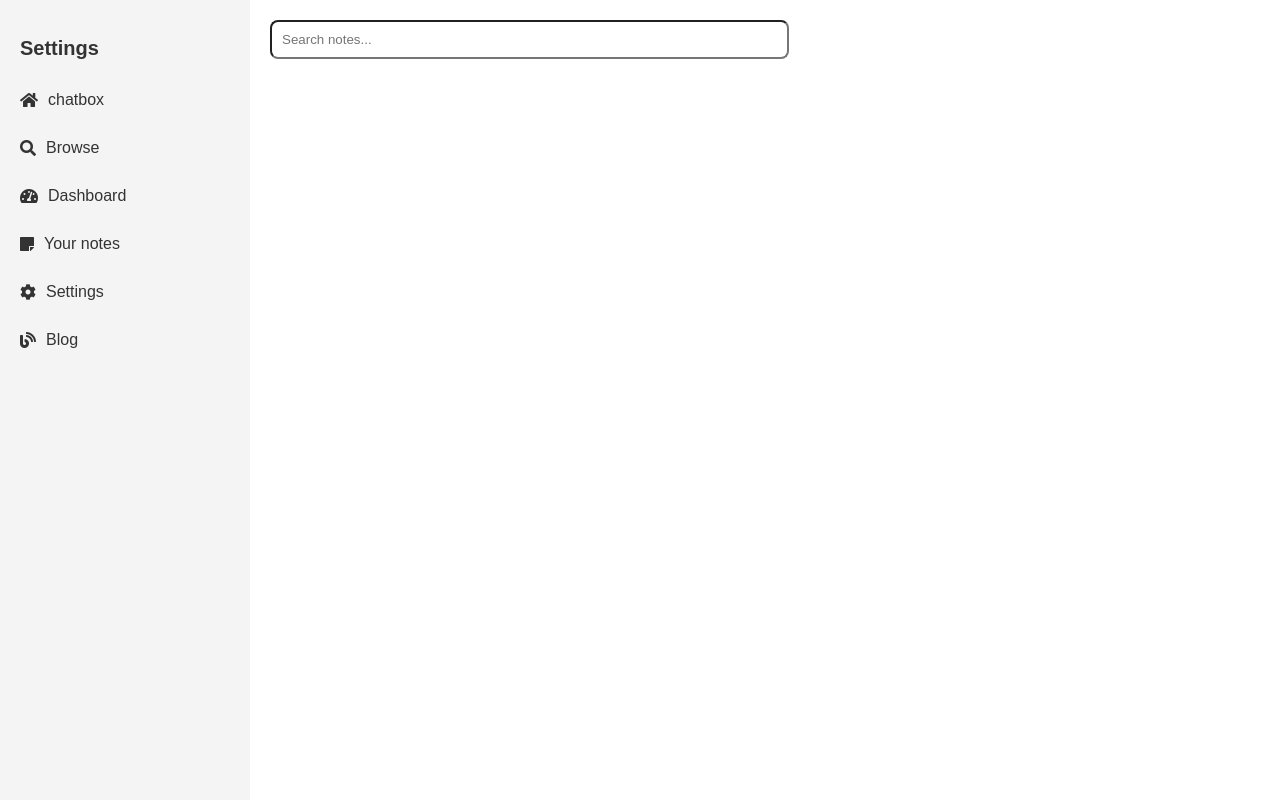
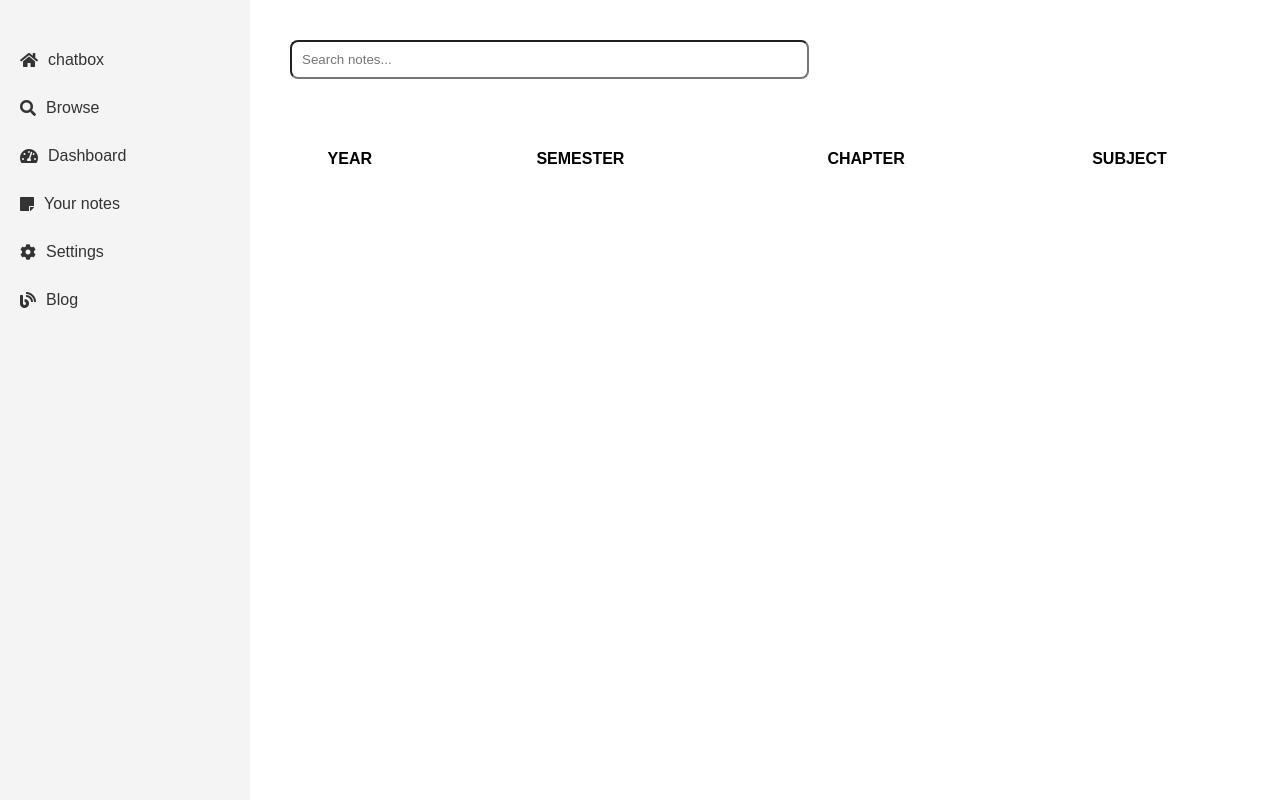
Before and after one commit to mohdAmaan187/notenest, a Python web app: template templates/search.html in a window 1280 px wide. Run offline with Jinja, Linux system fonts and the light colour scheme; the template is opened without the code that fills it, so the values that code supplies are empty.

Commit message:
added table

```diff
--- a/static/css/search.css
+++ b/static/css/search.css
@@ -41,10 +41,15 @@ body {
     display: none;
 }
 .content {
+    display: flex;
+    flex-direction: column;
+    justify-content: center;
+    align-items: left;
     margin-left: 250px;
     padding: 20px;
     width: calc(100% - 250px);
 }
+
 
 @media (max-width: 768px) {
     .sidebar {
--- a/templates/search.html
+++ b/templates/search.html
@@ -7,12 +7,16 @@
     <title>Responsive Sidebar with Task List</title>
     <link rel="stylesheet" href="/static/css/search.css"/>
 </head>
+
 <body>
     <div class="sidebar" id="sidebar">
         <div class="toggle-btn" onclick="toggleSidebar()">
             <i class="fas fa-bars"></i>
         </div>
-        <h2>Settings</h2>
+        <div class="userId">
+
+        </div>
+
         <ul>
             <li><a href="#"><i class="fas fa-home"></i> chatbox</a></li>
             <li><a href="#"><i class="fas fa-search"></i> Browse</a></li>
@@ -23,10 +27,29 @@
         </ul>
     </div>
     <div class="content">
+        <input type="text" placeholder="Search notes..." style="padding: 10px; width: 50%; margin: 20px; border-radius: 8px;">
+        <table style="margin-top: 3rem;">
+           <tr>
+            <th>YEAR</th>
+            <th>SEMESTER</th>
+            <th>CHAPTER</th>
+            <th>SUBJECT</th>
+           </tr>
+        </table>
+    </div>
 
-        <!-- <h2>Search Notes here</h2> -->
-        <input type="text" placeholder="Search notes..." style="padding: 10px; width: 50%; margin-bottom: 20px; border-radius: 8px;">
-    </div>
+
+
+
+
+
+
+
+
+
+
+
+
     <script>
         function toggleSidebar() {
             const sidebar = document.getElementById('sidebar');
```
